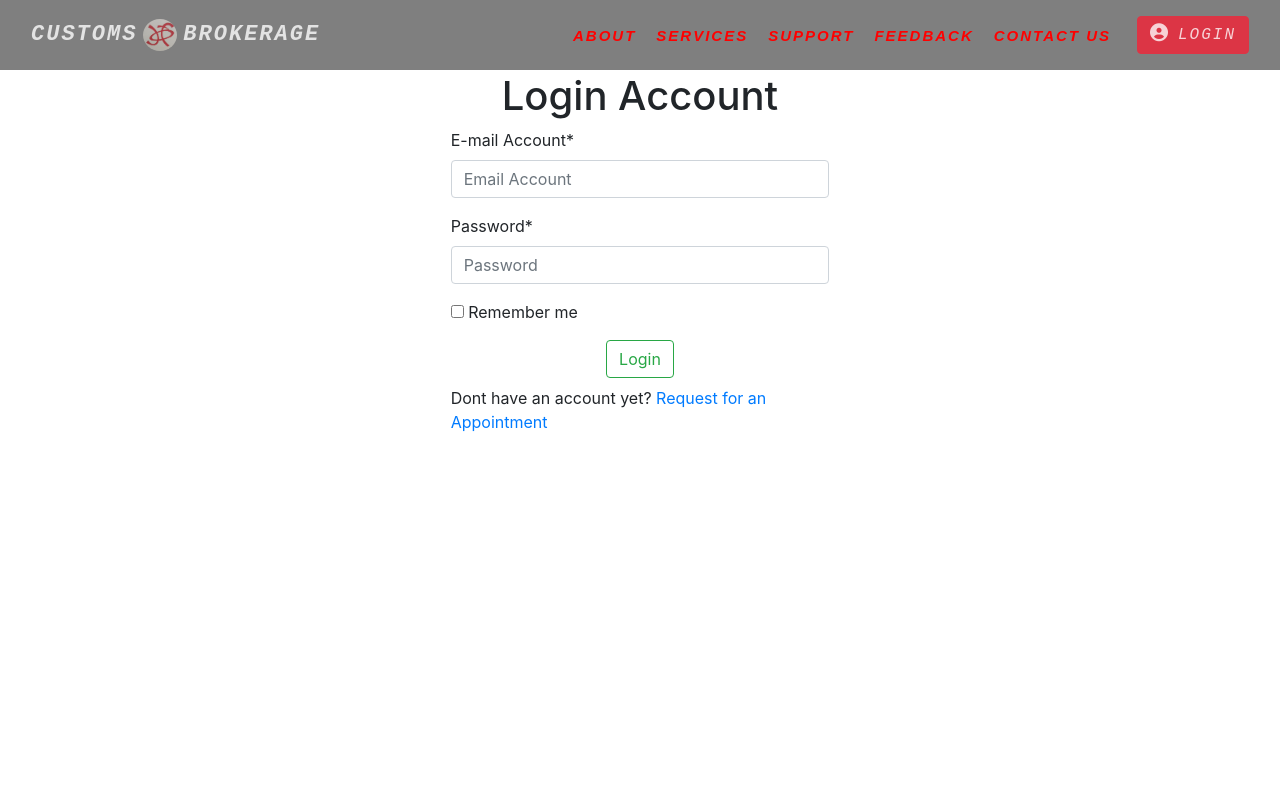
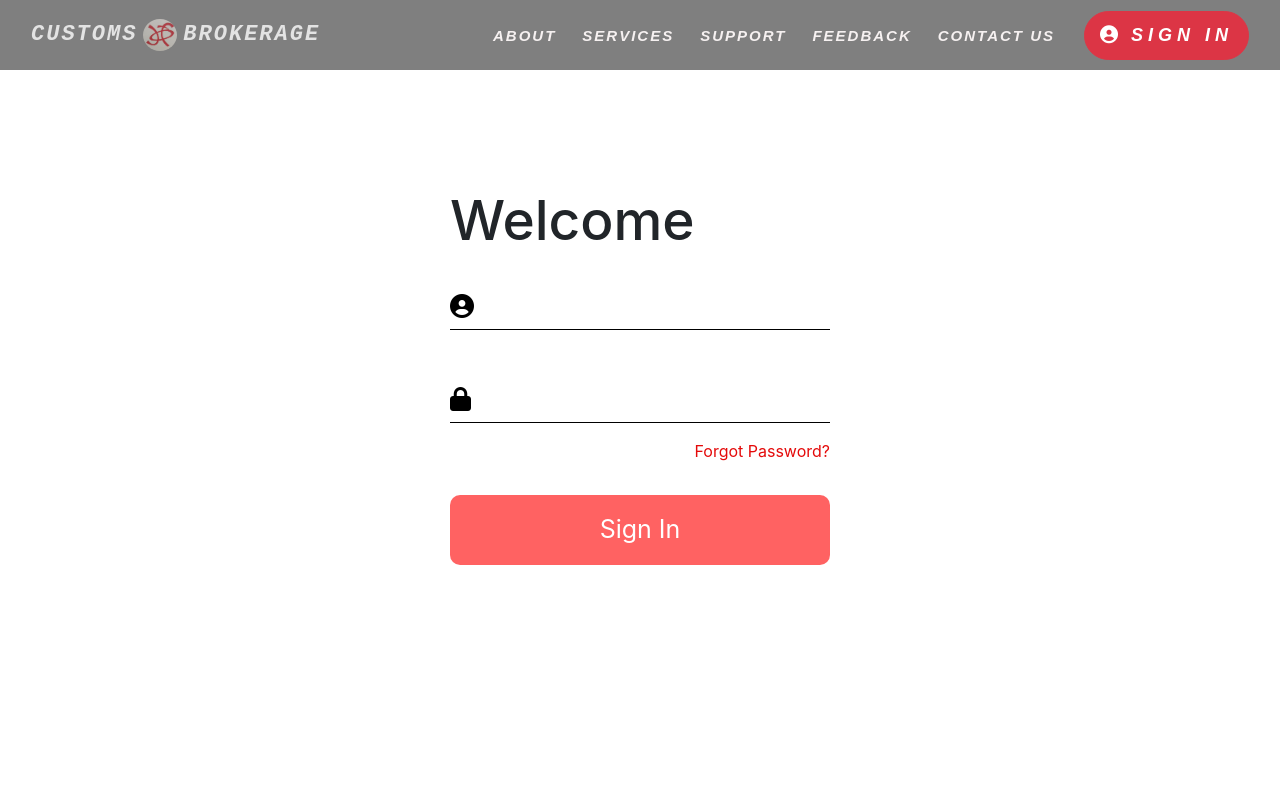
Before and after one commit to rizsim214/jof-brokerage, a CodeIgniter app: page /jof-brokerage/login in a window 1280 px wide. Run offline with CodeIgniter, Linux system fonts and the light colour scheme; some libraries are stand-ins or nearby versions.

Commit message:
Updated 25-07-2020

```diff
--- a/application/config/routes.php
+++ b/application/config/routes.php
@@ -52,7 +52,7 @@ defined('BASEPATH') OR exit('No direct script access allowed');
 $route['default_controller'] = 'MainController';
 $route['login'] = 'MainController/dynamic_view/login';
 $route['about'] = 'MainController/dynamic_view/about';
-$route['news'] = 'MainController/dynamic_view/news';
+$route['feedback'] = 'MainController/dynamic_view/feedback';
 $route['faqs'] = 'MainController/dynamic_view/faqs';
 $route['resources'] = 'MainController/dynamic_view/resources';
 $route['login_account'] = 'MainController/login';
--- a/application/views/includes/header.php
+++ b/application/views/includes/header.php
@@ -13,14 +13,14 @@ defined('BASEPATH') OR exit('No direct script access allowed');
     <link rel="stylesheet" href="<?php echo base_url();?>assets/css/animate.min.css">
     <link rel="stylesheet" href="<?php echo base_url();?>assets/css/jof_styles.css">
 
-    <title>J.O.F</title>
+    <title>J.O.F Customs Brokerage</title>
 
   </head>
   <body>
 <header>
       <nav class="navbar navbar-expand-lg navbar-light  fixed-top">
         <div class="container-fluid">
-        <a class="navbar-brand " href="#"><span>CUSTOMS</span><img class="img-fluid" src="<?php echo base_url();?>assets/img/logo.png"><span>BROKERAGE</span></a>
+        <a class="navbar-brand " href="<?php echo base_url();?>"><span>CUSTOMS</span><img class="img-fluid" src="<?php echo base_url();?>assets/img/logo.png"><span>BROKERAGE</span></a>
         <button class="navbar-toggler" type="button" data-toggle="collapse" data-target="#navbarSupportedContent" aria-controls="navbarSupportedContent" aria-expanded="false" aria-label="Toggle navigation">
           <span class="navbar-toggler-icon"></span>
         </button>
@@ -28,24 +28,24 @@ defined('BASEPATH') OR exit('No direct script access allowed');
         <div class="collapse navbar-collapse" id="navbarSupportedContent">
           <ul class="navbar-nav ml-auto">
             <li class="nav-item ">
-              <a class="nav-link" href="#" id="navItem">About</a>
+              <a class="nav-link" href="<?php echo site_url('about');?>" id="navItem">About</a>
             </li>
             <li class="nav-item">
               <a class="nav-link" href="#" id="navItem">Services</a>
             </li>
             <li class="nav-item">
-              <a class="nav-link" href="#" id="navItem">Support</a>
+              <a class="nav-link" href="<?php echo site_url('resources');?>" id="navItem">Support</a>
             </li>
               <li class="nav-item">
-              <a class="nav-link" href="#" id="navItem">Feedback</a>
+              <a class="nav-link" href="<?php echo site_url('feedback');?>" id="navItem">Feedback</a>
             </li>
               <li class="nav-item">
-              <a class="nav-link" href="#" id="navItem">Contact Us</a>
+              <a class="nav-link" href="<?php echo site_url('contact');?>" id="navItem">Contact Us</a>
             </li>
              </li>
           </ul>
 
-                 <a class="btn btn-md btn-danger ml-3 href="#" ><i class="fas fa-user-circle pr-2" style="font-size:18px;"></i>Login</a>
+                 <a class="btn btn-md btn-danger ml-3" id="login-button" href="<?php echo base_url('login');?>" ><i class="fas fa-user-circle pr-2" style="font-size:18px;"></i>sign in</a>
 
          </div>
         </div>
--- a/application/views/pages/home.php
+++ b/application/views/pages/home.php
@@ -10,7 +10,7 @@
                     <div class="carousel-caption d-none d-md-block">
                        <h5 class="animate__bounceIn" style="animation-delay:1s; animation-duration:2s;">We <span>Handle</span> your <span>Needs</span></h5>
                            <p class="animate__slideInLeft" style="animation-delay:2s; animation-duration:1s;"> Nulla vitae elit libero, a pharetra augue mollis interdum.</p>
-                              <a hfre="#" class="animate__zoomIn" id="btnRight" style="animation-delay:4s; animation-duration:1s;">Services Offered</a>
+                              <a hfre="#" class="animate__bounceInRight" id="btn-mid" style="animation-delay:4s; animation-duration:1s;">Services Offered</a>
 
                  </div>
                </div>
@@ -20,7 +20,7 @@
                       <div class="carousel-caption d-none d-md-block">
                        <h5 class="animate__slideInDown" style="animation-delay:1s; animation-duration:2s;">We <span>Value</span> your <span>Trust</span></h5>
                            <p class="animate__slideInRight" style="animation-delay:2s; animation-duration:1s;"> Nulla vitae elit libero, a pharetra augue mollis interdum.</p>
-                             <a hfre="#" class="animate__zoomIn" id="btnRight" style="animation-delay:4s; animation-duration:1s;">Services Offered</a>
+                             <a hfre="#" class="animate__fadeInLeft" id="btn-mid" style="animation-delay:4s; animation-duration:1s;">Services Offered</a>
 
                  </div>
                </div>
@@ -30,7 +30,7 @@
                       <div class="carousel-caption d-none d-md-block">
                        <h5 class="animate__fadeInUp" style="animation-delay:1s; animation-duration:2s;">We <span>Serve</span> with <span>Integrity</span></h5>
                            <p class="animate__slideInDown" style="animation-delay:2s; animation-duration:1s;"> Nulla vitae elit libero, a pharetra augue mollis interdum.</p>
-                              <a hfre="#" class="animate__zoomIn" id="btnRight" style="animation-delay:4s; animation-duration:1s;">Services Offered</a>
+                              <a hfre="#" class="animate__zoomIn" id="btn-mid" style="animation-delay:4s; animation-duration:1s;">Services Offered</a>
 
                  </div>
             </div>
--- a/application/views/pages/login.php
+++ b/application/views/pages/login.php
@@ -1,35 +1,32 @@
-<div class="container-fluid my-2  ">
-				<div class=" text-center">
-						<?php if($this->session->flashdata('error')){ ?>
-							<div class="alert alert-danger " id="alert" role="alert">
-								<?php echo $this->session->flashdata('error'); ?>
-							</div>
-						<?php } ?>
+
+
+<div class="form " >
+     <img src="<?php echo base_url();?>assets/img/about.jpg" class="form_img">
+           <div class="form_content">
+               <?php echo form_open();?>
+                <h1 class="form_title">Welcome</h1>
+                    <div class="form__div form__div-one">
+                        <div class="form__icon">
+                            <i class="fas fa-user-circle"></i>
                                 </div>
                                     </div>
+                    <div class="form__div form__div-input">
+                        <h4 for="" class="form__label form__label-one">Email </h4>
+                            <input class="form__input" type="email" name="emailAdd" >
 
-<div class="col-md-4"></div>
-    <div class="col-md-4 mx-auto my-5 p-4 " id="login-box">
-       <h1 class="text-center">Login Account</h1>
-       <?php echo form_open('login_account');?>
-            <div class="form-group">
-                <label for="email">E-mail Account*</label>
-                <input type="email" class="form-control" id="accountEmail" name="email" placeholder="Email Account" required>
-                <div class="invalid-feedback"><?php echo form_error('email');?></div>
                     </div>
-            <div class="form-group">
-                <label for="password">Password*</label>
-                <input type="password" class="form-control" id="accountPass" name="password" placeholder="Password" required>
-                <div class="invalid-feedback"><?php echo form_error('password');?></div>
+                     <div class="form__div">
+                        <div class="form__icon">
+                            <i class="fas fa-lock"></i>
                                 </div>
-             <div class="checkbox">
-                <label><input type="checkbox" value="" unchecked> Remember me</label>
                                     </div>
-         <div class="mx-auto my-2 text-center ">
-           <button class="btn btn-md btn-outline-success" type="submit" role="button" name="login" value="login">Login</button>
+                     <div class="form__div form__div-input">
+                         <h4 for="" class="form__label form__label-two">Password</h4>
+                             <input class="form__input" type="password" name="pass"  >
+
                                       </div>
+                    <a href="#" class="forgot__password">Forgot Password?</a>
+                    <input type="submit" class="form__button" value="Sign In" name="signin">
             <?php echo form_close();?>
-
-       <p id="home-tag">Dont have an account yet? <a href="#">Request for an Appointment</a></p>
             </div>
-<div class="col-md-4"></div>
+</div>
--- a/assets/css/jof_styles.css
+++ b/assets/css/jof_styles.css
@@ -14,11 +14,8 @@
 
    background-color: rgba(0,0,0, 0.5);
 }
-#navItem{
-    padding-top: 10px;
-    color:red;
-}
-.carousel-item{
+
+.carousel-item {
     height: 100vh;
     min-height: 300px;
     background: no-repeat center center scroll;
@@ -85,24 +88,41 @@
     text-transform: uppercase;
     font-weight: bold;
     padding: 8px 5px 8px;
-    margin: 2px 2px 2px;
+    margin: 2px 5px 2px;
     display: inline-block;
-    border-radius: 5px;
+    border-radius: 5rem;
 
 
 
 }
+#navItem{
+    padding-top: 10px;
+    color:rgb(246, 241, 241)
+}
+#login-button{
+    font-family: Arial, Helvetica, sans-serif;
+    font-weight: bolder;
+    letter-spacing: 5px;
+    border-radius: 2rem;
+    padding: 10px 15px 10px;
+    font-size: large;
+
+}
+
 .navbar-nav a:hover{
-    background-color: rgba(250, 250, 250, 0.78);
+    background-color: rgba(245, 6, 6, 0.78);
     text-decoration: none;
-    font-size: 15.5px;
-    padding: 10px 8px 10px;
-    top: 50;
-    bottom: 50;
+    font-size: 16px;
+    margin:0px 2px;
+    top: 0;
+    bottom: 0;
+
 
 
 }
 .carousel-caption span{
+    background: linear-gradient(180deg , rgba(228, 19, 19, 0.4) 0%, rgba(126, 57, 57, 0.5));
+    border-radius: 1rem;
     color: rgb(248, 18, 18);
     font-size:65px;
     font-weight: bold;
@@ -179,4 +200,97 @@
     .carousel-caption a{
         padding: 10px 25px;
     }
+
 }
+.form{
+    height: 100vh;
+    display: grid;
+    justify-content: center;
+    align-items: center;
+    padding: 0 1rem;
+}
+.form_content{
+    width: 380px;
+
+}
+.form_img{
+    display: none;
+}
+.form_title{
+    font-size: 55px;
+    font-weight: 500;
+    margin-bottom: 2rem;
+}
+.form__div{
+    position: relative;
+    display: grid;
+    grid-template-columns: 7% 93%;
+    margin-bottom: 1rem;
+    padding: .25rem 0;
+    border-bottom: 1px solid rgb(0, 0, 0);
+}
+.form__div-one{
+    margin-bottom: 3rem;
+}
+.form__icon{
+    font-size: 1.5rem;
+    color: black;
+}
+.form__label{
+    display: block;
+    position: fixed;
+    left: 2rem;
+    top:  -4.5rem ;
+    font-size: 18px;
+    color: rgb(228, 10, 10);
+    text-decoration: none;
+    /* transition: .3s; */
+}
+.form__div-input{
+    position: absolute;
+
+}
+
+.form__input{
+    position: absolute;
+    top: 0;
+    left: 0;
+    width: 100%;
+    height: 100%;
+    border:none;
+    outline: none;
+    background: none;
+    padding: 0.5rem 0.25rem;
+    font-size: 1.2rem;
+    color: rgb(24, 21, 21);
+
+}
+.forgot__password{
+    display: block;
+    text-align: right;
+    margin-bottom: 2rem;
+    font-size: 16px;
+    color: rgb(228, 10, 10);
+    font-weight: 500px;
+    transition: .5s;
+}
+.forgot__password:hover{
+    color: rgb(0, 0, 0);
+    transition: .5s;
+}
+.form__button{
+    width: 100%;
+    padding: 1rem;
+    font-size: 25px;
+    outline: none;
+    border: none;
+    margin-bottom: 3rem;
+    background-color: rgba(255, 0, 0, 0.616);
+    color: #fff;
+    cursor: pointer;
+    border-radius:10px;
+    /* transition: .5s; */
+}
+.form__button:hover{
+    box-shadow:  0px 15px 36px rgba(98, 2, 2, 0.513);
+}
```
Also changed, not shown: other parts of assets/css/jof_styles.css (+22 -15 lines), application/views/pages/feedback.php (renamed from application/views/pages/news.php). Lines whose indentation alone changed are shown as unchanged.
